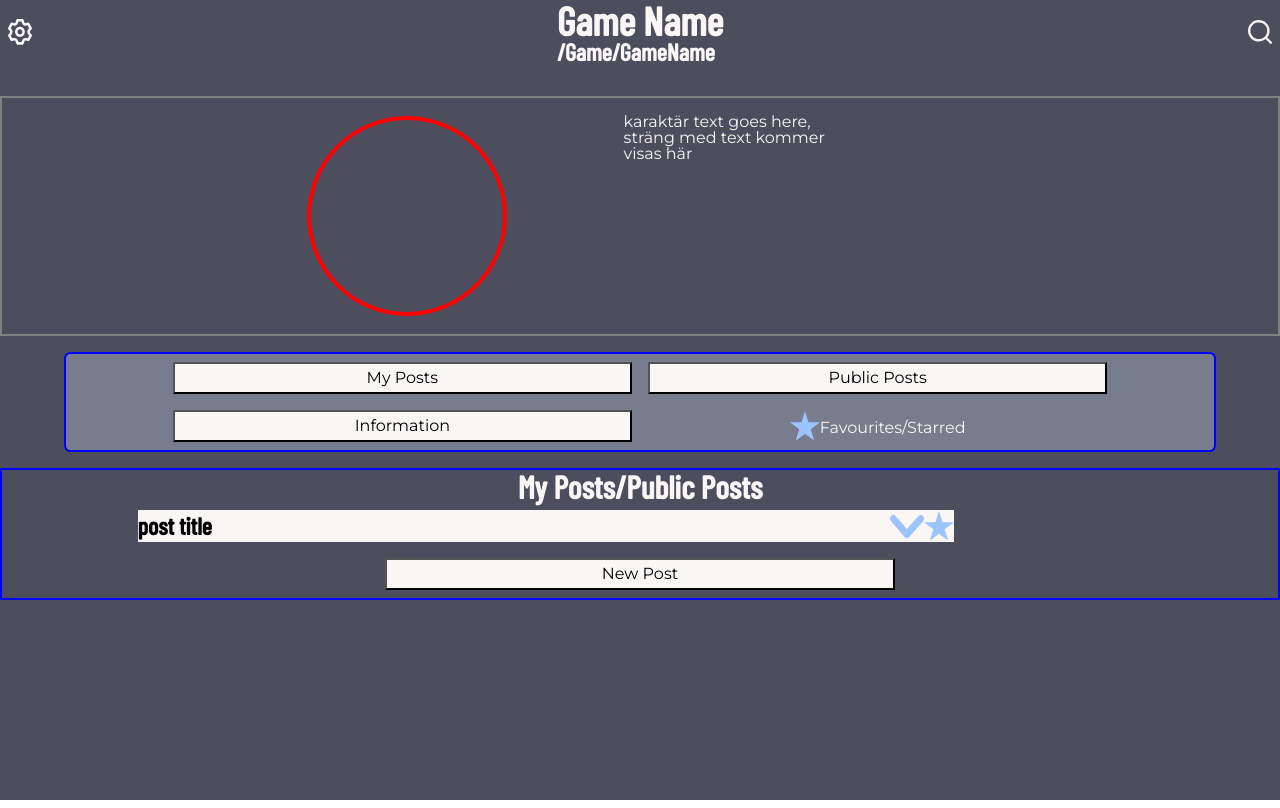
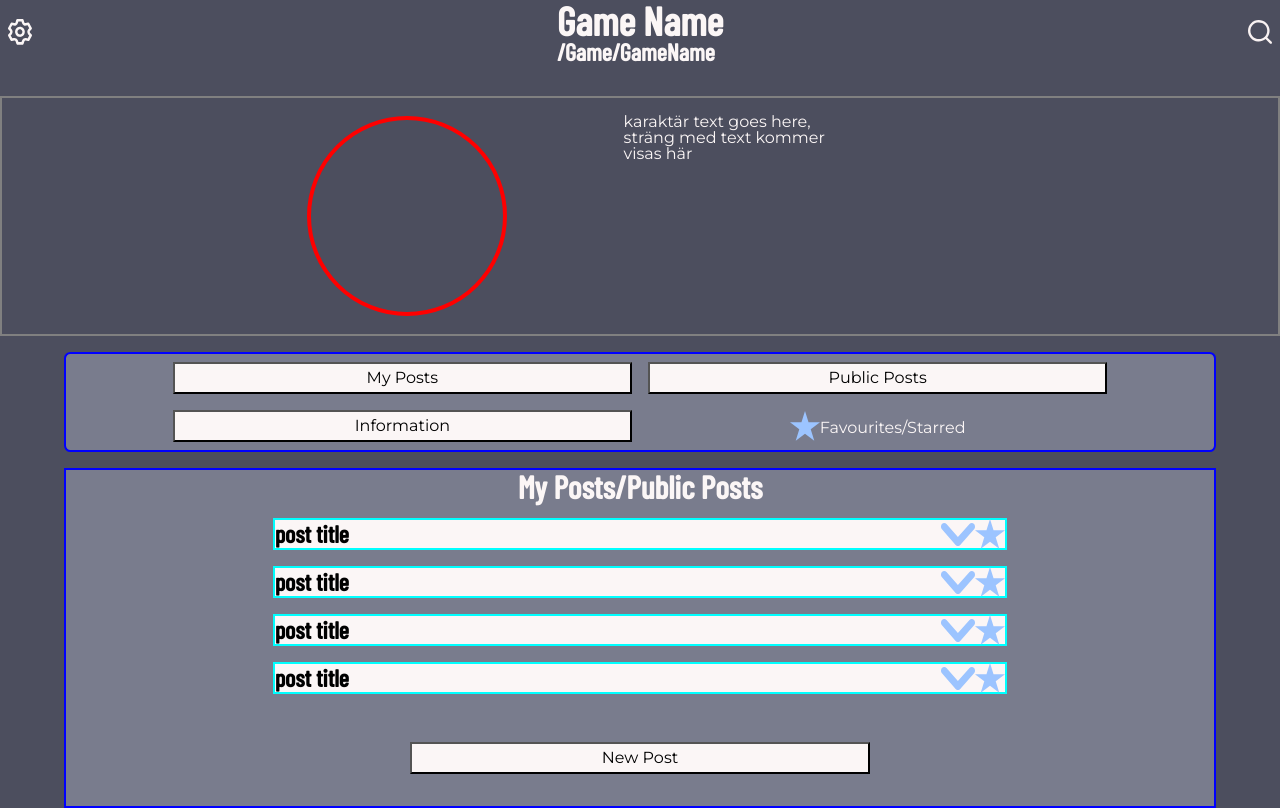
Before and after one commit to KarlEmilArvid/ComboVault, a React (Vite) app: page /character in a window 1280 px wide. Built offline with nearby package versions, Linux system fonts and the light colour scheme; no server answers; the database is empty.

Commit message:
small layout changes
Co-Authored-By: RickyJohansson <92937315+RickyJohansson@users.noreply.github.com>

```diff
--- a/src/components/post/Post.scss
+++ b/src/components/post/Post.scss
@@ -6,7 +6,9 @@
     background-color: $primaryTextColor;
     width: 80%;
     height: 2rem;
-    margin: $margin-small;
+    margin: $margin auto;
+    border: 2px solid aqua;
+    cursor: pointer;
 
     h3 {
         color: black;
--- a/src/components/postOverlay/PostOverlay.scss
+++ b/src/components/postOverlay/PostOverlay.scss
@@ -1,3 +1,3 @@
-.postOverlay-wrapper {
+.post-overlay-wrapper {
     display: none;
 }
--- a/src/components/postOverlay/PostOverlay.tsx
+++ b/src/components/postOverlay/PostOverlay.tsx
@@ -2,7 +2,7 @@ import './PostOverlay.scss'
 
 const PostOverlay = () => {
     return (
-        <div className='postOverlay-wrapper'>
+        <div className='post-overlay-wrapper'>
             <button>X</button>
             <section>
                 <h2>Create/Edit Post</h2>
--- a/src/components/postSection/PostSection.scss
+++ b/src/components/postSection/PostSection.scss
@@ -3,9 +3,13 @@
 .posts-wrapper {
     @include flex($direction: column);
     border: 2px solid blue;
+    width: 90%;
+    margin: auto;
+    background-color: $secondaryBackground;
 
-    button {
+    .new-post-button {
         @include postButton;
+        margin: $margin-large;
     }
 
     .posts-list {
--- a/src/components/postSection/PostSection.tsx
+++ b/src/components/postSection/PostSection.tsx
@@ -8,8 +8,11 @@ const PostSection = () => {
             <h2>My Posts/Public Posts</h2>
             <ul className='posts-list'>
                 <Post />
+                <Post />
+                <Post />
+                <Post />
             </ul>
-            <button>New Post</button>
+            <button className='new-post-button'>New Post</button>
             <PostOverlay />
         </section>
     )
```
